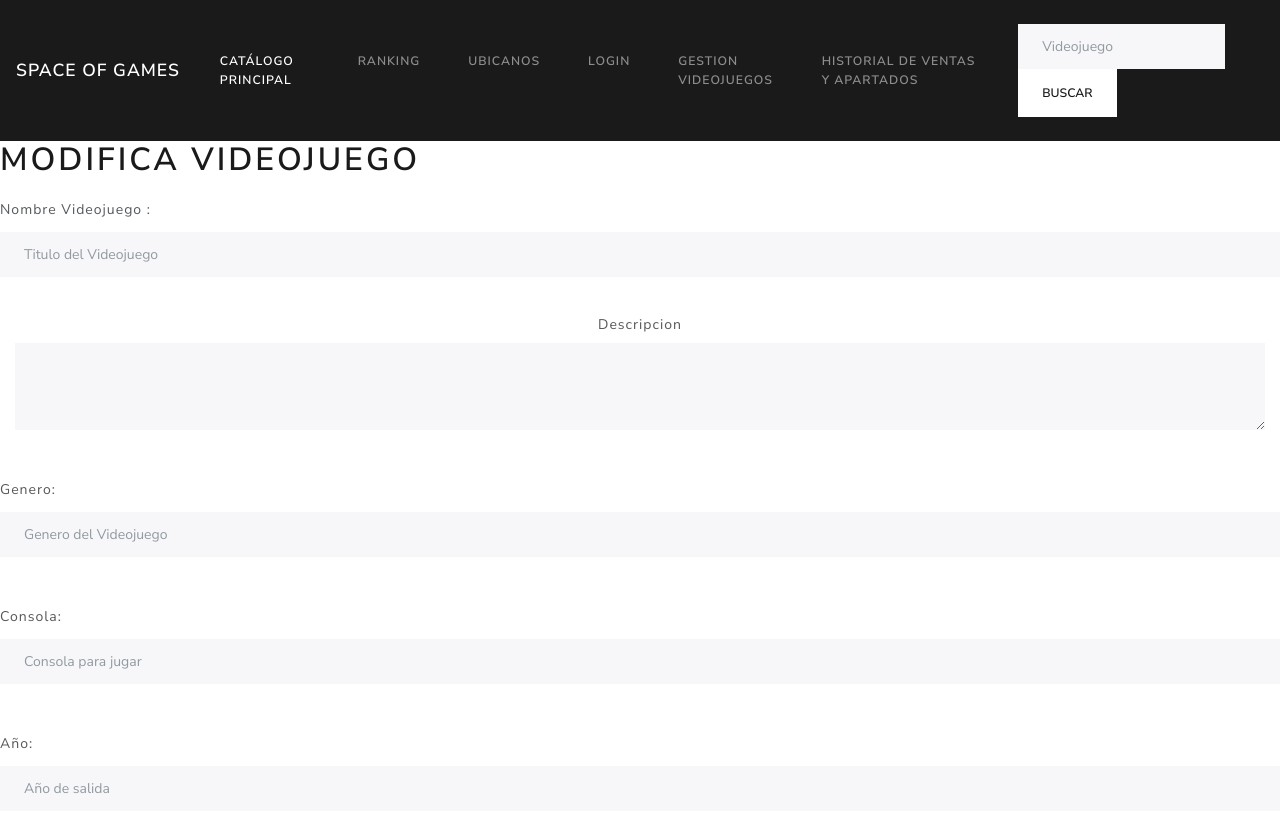
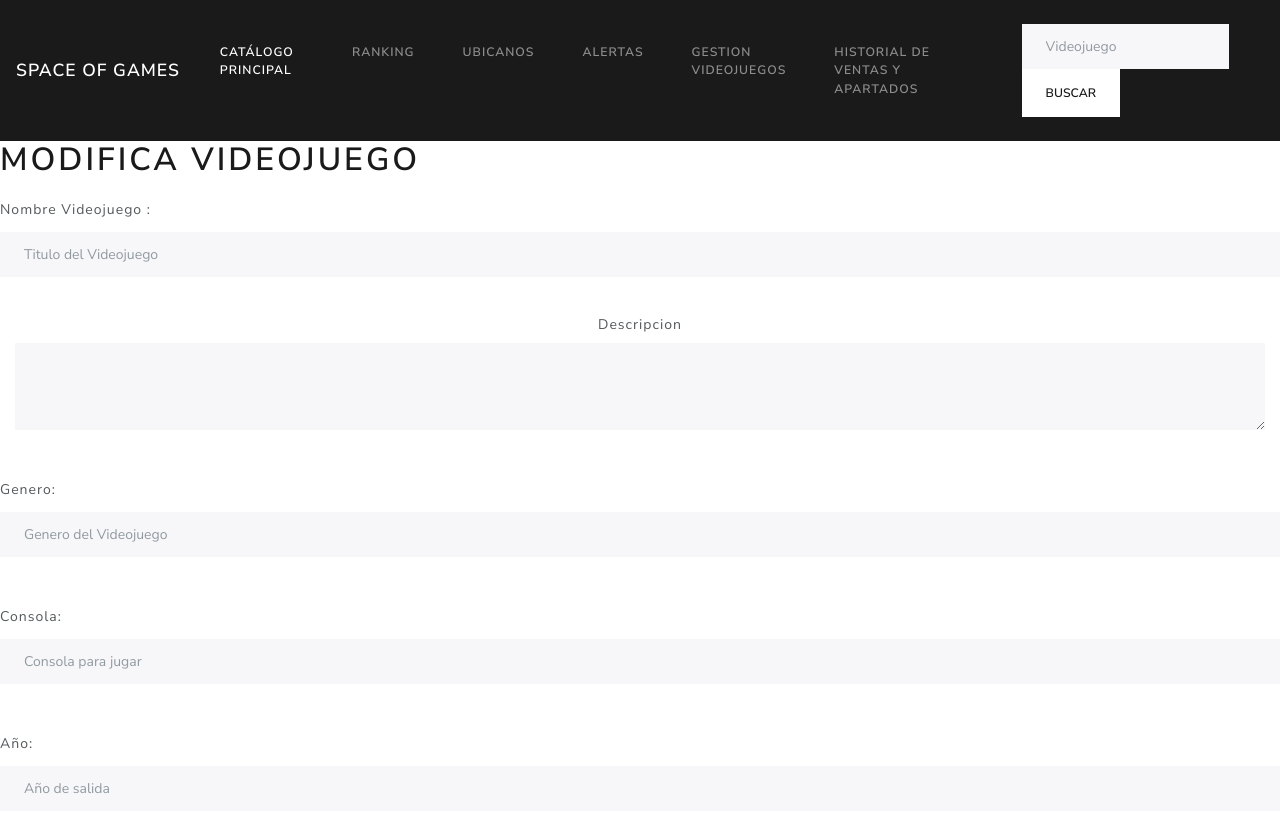
Before and after one commit to JSHectorM/SpaceGame-GG, an Electron app: page src/views/cambiarvideoj.html in a window 1280 px wide. Shown: the top 814 px of the page. Drawn offline with Linux system fonts and the light colour scheme.

Commit message:
PMV cambio en modificar VJ

```diff
--- a/src/views/cambiarvideoj.html
+++ b/src/views/cambiarvideoj.html
@@ -10,8 +10,9 @@
 <header>
     <nav class="navbar navbar-expand-lg navbar-dark bg-primary">
         <a class="navbar-brand" href="#">Space Of Games</a>
-        <button class="navbar-toggler" type="button" data-toggle="collapse" data-target="#navbarColor01" aria-controls="navbarColor01" aria-expanded="false" aria-label="Toggle navigation">
-          <span class="navbar-toggler-icon"></span>
+        <button class="navbar-toggler" type="button" data-toggle="collapse" data-target="#navbarColor01"
+            aria-controls="navbarColor01" aria-expanded="false" aria-label="Toggle navigation">
+            <span class="navbar-toggler-icon"></span>
         </button>
         <div class="collapse navbar-collapse" id="navbarColor01">
             <ul class="navbar-nav mr-auto">
@@ -25,13 +26,13 @@
                     <a class="nav-link" href="https://goo.gl/maps/3vLx4HmzjkZ1cnAW8">Ubicanos</a>
                 </li>
                 <li class="nav-item">
-                    <a class="nav-link" href="#">Login</a>
+                    <a class="nav-link" href="alertas.html">Alertas</a>
                 </li>
                 <li class="nav-item">
                     <a class="nav-link" href="listvideoj.html">Gestion Videojuegos </a>
                 </li>
                 <li class="nav-item">
-                    <a class="nav-link" href="listformularios.html.html">Historial de Ventas y Apartados</a>
+                    <a class="nav-link" href="listformularios.html">Historial de Ventas y Apartados</a>
                 </li>
             </ul>
             <form class="form-inline my-2 my-lg-0">
```
